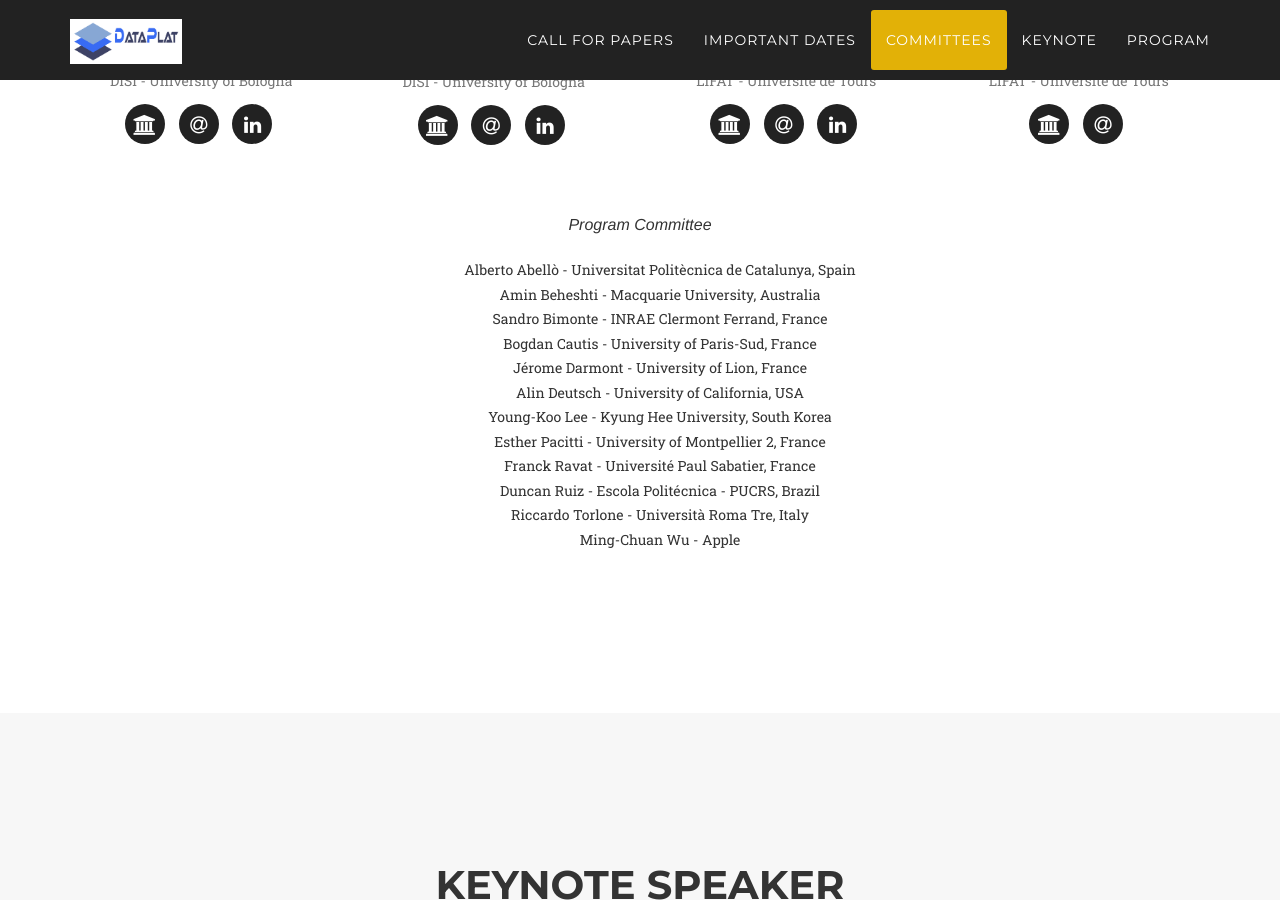
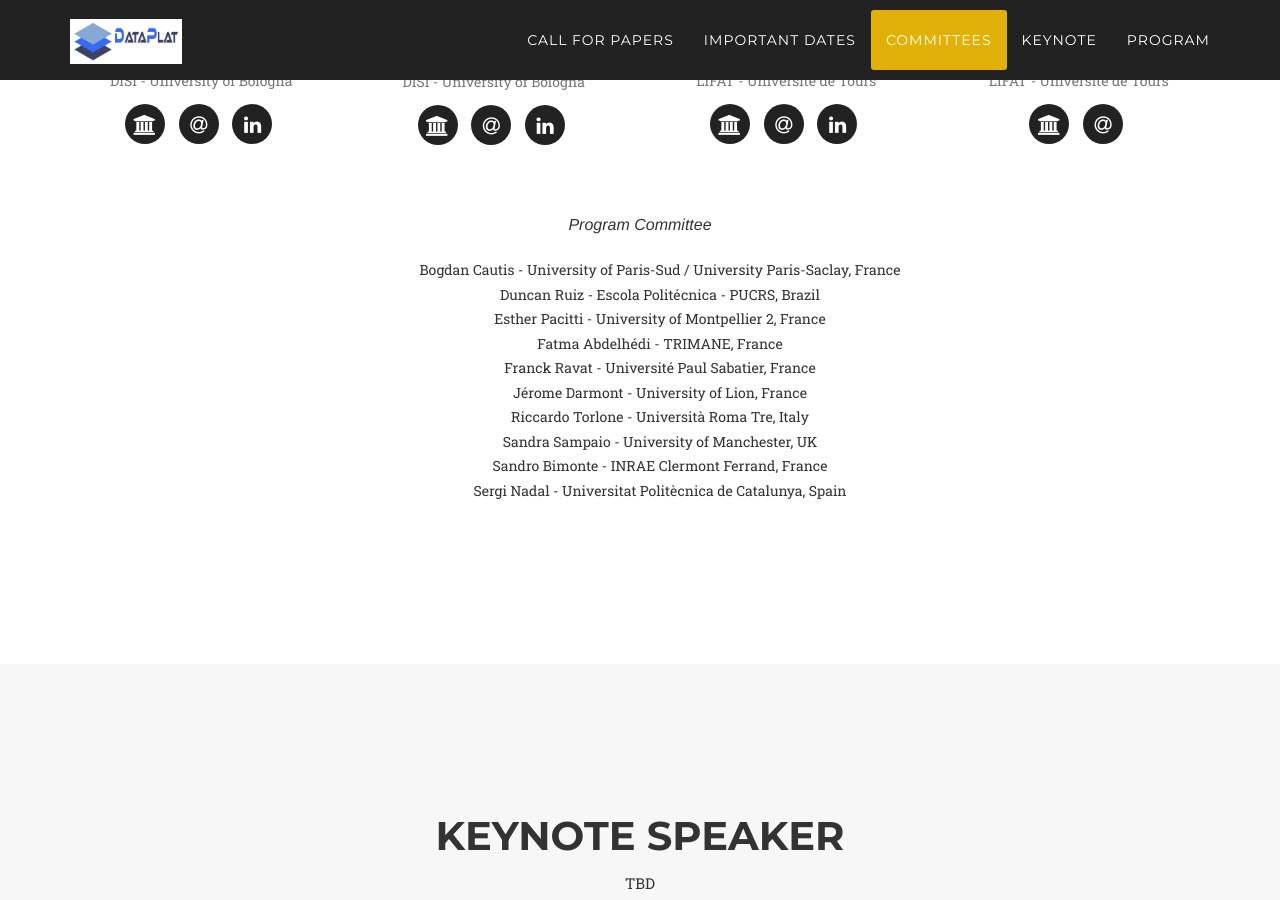
Before and after one commit to big-unibo/dataplat2024, a Jekyll site: the page built from index.html, in a window 1280 px wide and 900 px high, scrolled down 3132 px. Built offline with Jekyll 4.4.1, drawn with Linux system fonts in a browser that asks for light colours; some web fonts are replaced.

Commit message:
Update pc.html

```diff
--- a/_includes/pc.html
+++ b/_includes/pc.html
@@ -37,18 +37,16 @@
 
                 <h3 class="section-subheading">Program Committee</h3>
                 <ul class="pcm">
-                    <li>Alberto Abellò - Universitat Politècnica de Catalunya, Spain</li>
-                    <li>Amin Beheshti - Macquarie University, Australia</li>
+                    <li>Bogdan Cautis - University of Paris-Sud / University Paris-Saclay, France</li>
+                    <li>Duncan Ruiz - Escola Politécnica - PUCRS, Brazil</li>
+                    <li>Esther Pacitti - University of Montpellier 2, France</li>
+                    <li>Fatma Abdelhédi - TRIMANE, France</li>
+                    <li>Franck Ravat - Université Paul Sabatier, France</li>
+                    <li>Jérome Darmont - University of Lion, France</li>
+                    <li>Riccardo Torlone - Università Roma Tre, Italy</li>
+                    <li>Sandra Sampaio - University of Manchester, UK</li>
                     <li>Sandro Bimonte - INRAE Clermont Ferrand, France</li>
-                    <li>Bogdan Cautis - University of Paris-Sud, France</li>
-                    <li>Jérome Darmont - University of Lion, France</li>
-                    <li>Alin Deutsch - University of California, USA</li>
-                    <li>Young-Koo Lee - Kyung Hee University, South Korea</li>
-                    <li>Esther Pacitti - University of Montpellier 2, France</li>
-                    <li>Franck Ravat - Université Paul Sabatier, France</li>
-                    <li>Duncan Ruiz - Escola Politécnica - PUCRS, Brazil</li>
-                    <li>Riccardo Torlone - Università Roma Tre, Italy</li>
-                    <li>Ming-Chuan Wu - Apple</li>
+                    <li>Sergi Nadal - Universitat Politècnica de Catalunya, Spain</li>
                 </ul>
             </div>
         </div>
```
